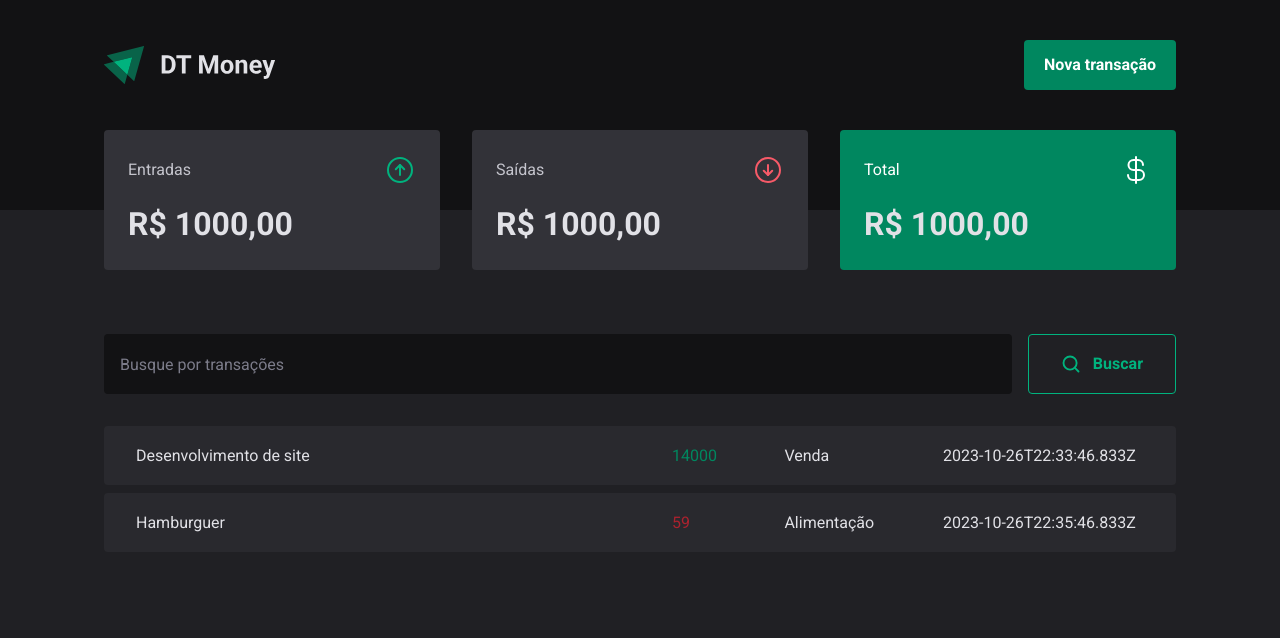
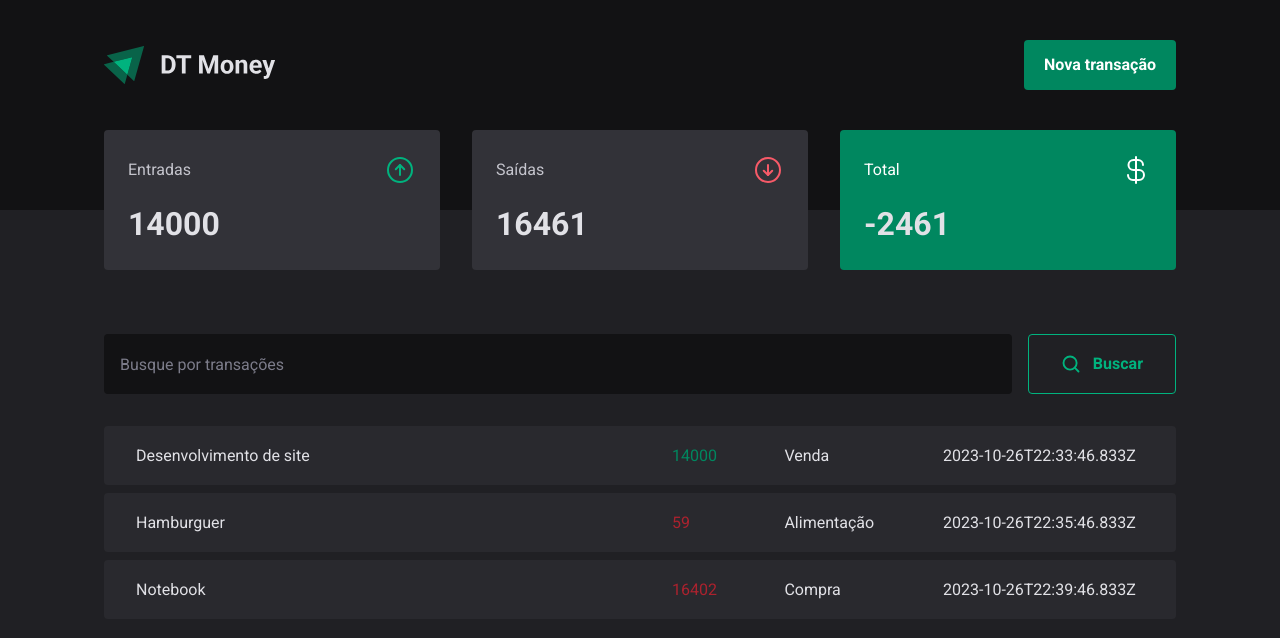
Before and after one commit to VanessaVPG/dt-money, a React (Vite) app: page / in a window 1280 px wide. Shown: the top 638 px of the page. Built offline with nearby package versions, Linux system fonts and the light colour scheme; data requests are answered from the project's data file.

Commit message:
feat: resumo das operações

```diff
--- a/server.json
+++ b/server.json
@@ -15,6 +15,14 @@
       "category": "Alimentação",
       "price": 59,
       "createdAt": "2023-10-26T22:35:46.833Z"
+    },
+    {
+      "id": 3,
+      "description": "Notebook",
+      "type": "outcome",
+      "category": "Compra",
+      "price": 16402,
+      "createdAt": "2023-10-26T22:39:46.833Z"
     }
   ]
 }
--- a/src/components/Summary/index.tsx
+++ b/src/components/Summary/index.tsx
@@ -1,7 +1,25 @@
+import { TransactionsContext } from "../../contexts/TransactionsContext";
 import { SummaryCard, SummaryCardHeader, SummaryContainer } from "./styles";
-import { ArrowCircleUp, ArrowCircleDown, CurrencyDollar  } from 'phosphor-react';
+import { ArrowCircleUp, ArrowCircleDown, CurrencyDollar } from 'phosphor-react';
+import { useContext } from "react";
 
 export function Summary() {
+  const { transactions } = useContext(TransactionsContext);
+
+  const summary = transactions.reduce((acc, transaction) => {
+    if(transaction.type === 'income'){
+      acc.income += transaction.price;
+      acc.total += transaction.price;
+
+    }else {
+      acc.outcome += transaction.price;
+      acc.total -= transaction.price
+    }
+    return acc;
+  },
+    { income: 0, outcome: 0, total: 0 }
+  )
+
   return (
     <SummaryContainer>
       <SummaryCard>
@@ -9,7 +27,7 @@ export function Summary() {
           <span>Entradas</span>
           <ArrowCircleUp size={32} color="#00b37e" />
         </SummaryCardHeader>
-        <strong>R$ 1000,00</strong>
+        <strong>{summary.income}</strong>
       </SummaryCard>
 
       <SummaryCard>
@@ -17,7 +35,7 @@ export function Summary() {
           <span>Saídas</span>
           <ArrowCircleDown size={32} color="#f75a68" />
         </SummaryCardHeader>
-        <strong>R$ 1000,00</strong>
+        <strong>{summary.outcome}</strong>
       </SummaryCard>
 
       <SummaryCard variant="green">
@@ -25,7 +43,7 @@ export function Summary() {
           <span>Total</span>
           <CurrencyDollar size={32} color="#ffffff" />
         </SummaryCardHeader>
-        <strong>R$ 1000,00</strong>
+        <strong>{summary.total}</strong>
       </SummaryCard>
     </SummaryContainer>
   )
```
